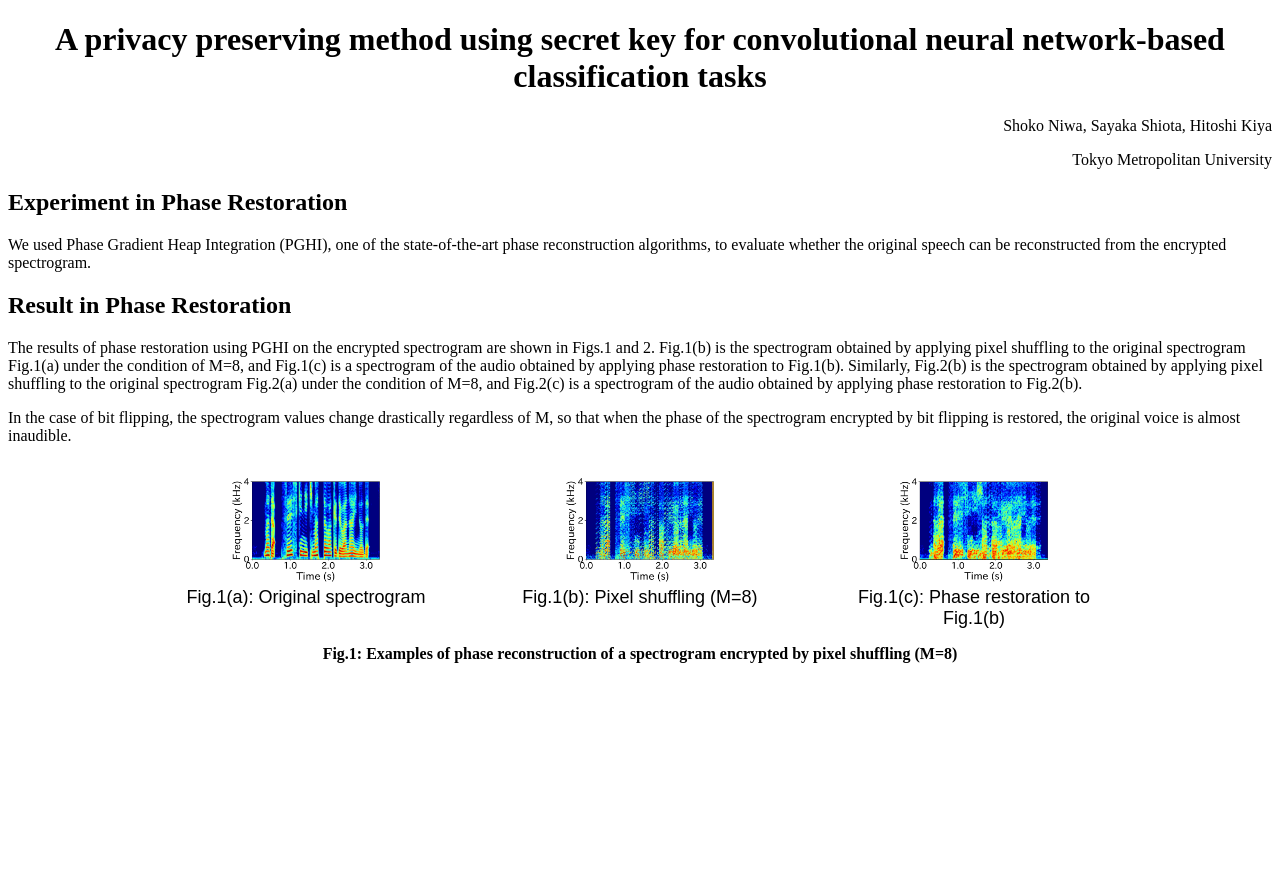
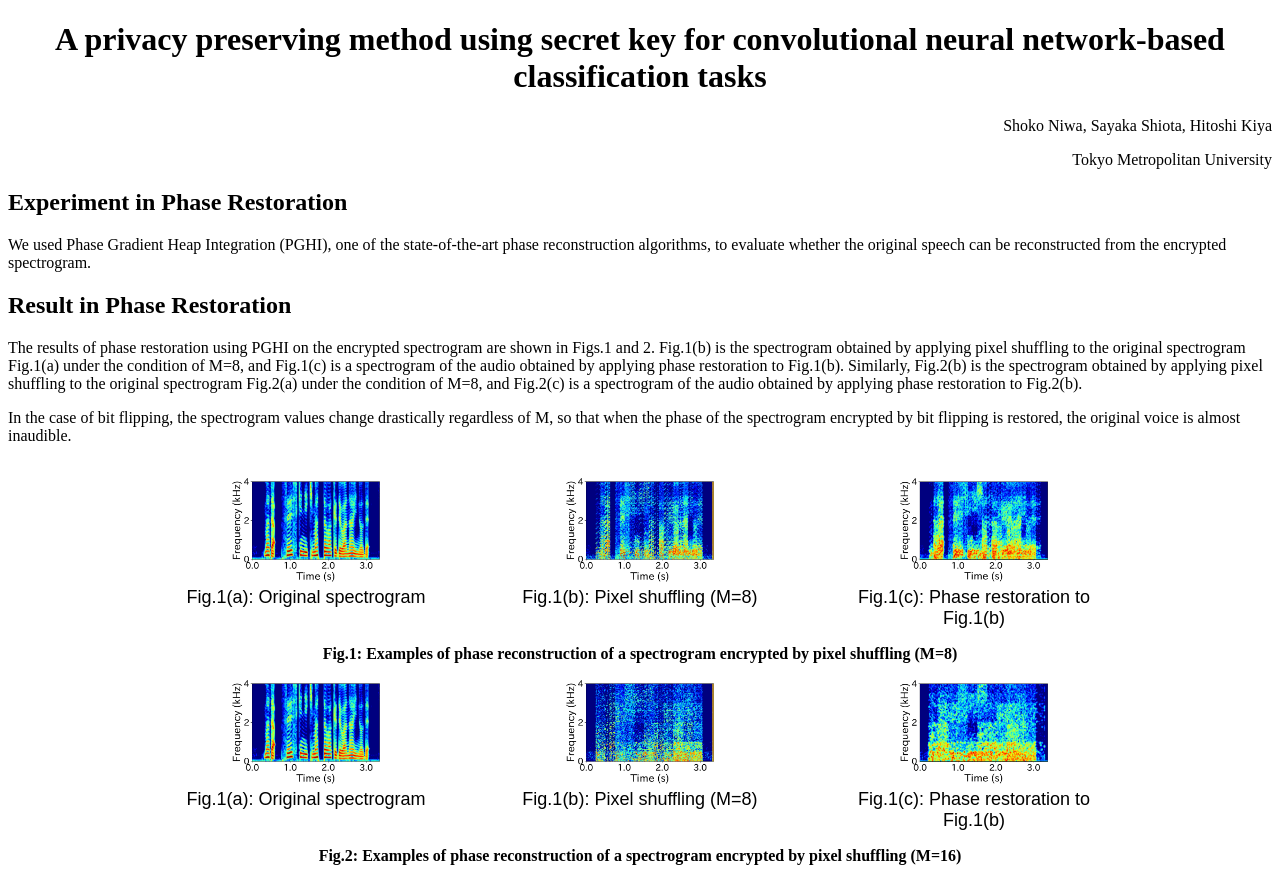
Before and after one commit to kiyalab-tmu/icassp2023_niwa, a plain HTML site: page docs/index.html in a window 1280 px wide. Before the commit the page ends 800 px from the top, so only its background shows below. Drawn offline with Linux system fonts and the light colour scheme.

Commit message:
add figs

```diff
--- a/docs/index.html
+++ b/docs/index.html
@@ -51,5 +51,24 @@
 </p>
 </div>
 
+<div style="text-align: center;">
+    <figure>
+        <img src="ori.png" alt="Fig.2(a) Original spectrogram">
+        <figcaption>Fig.1(a): Original spectrogram</figcaption>
+    </figure>
+    <figure>
+        <img src="pix16.png" alt="Fig.2(b) Pixel shuffling (M=16)">
+        <figcaption>Fig.1(b): Pixel shuffling (M=8)</figcaption>
+    </figure>
+    <figure>
+        <img src="pix16PGHI.png" alt="Fig.2(c) phase restoration to Fig.2(b)">
+        <figcaption>Fig.1(c): Phase restoration to Fig.1(b)</figcaption>
+    </figure>
+    <p style="text-align: center; font:20px; margin: 0px; font-weight: bold;">
+        Fig.2: Examples of phase reconstruction of a spectrogram encrypted by pixel shuffling (M=16)
+    </p>
+    </div>
+
+
 </body>
 </html>
```
